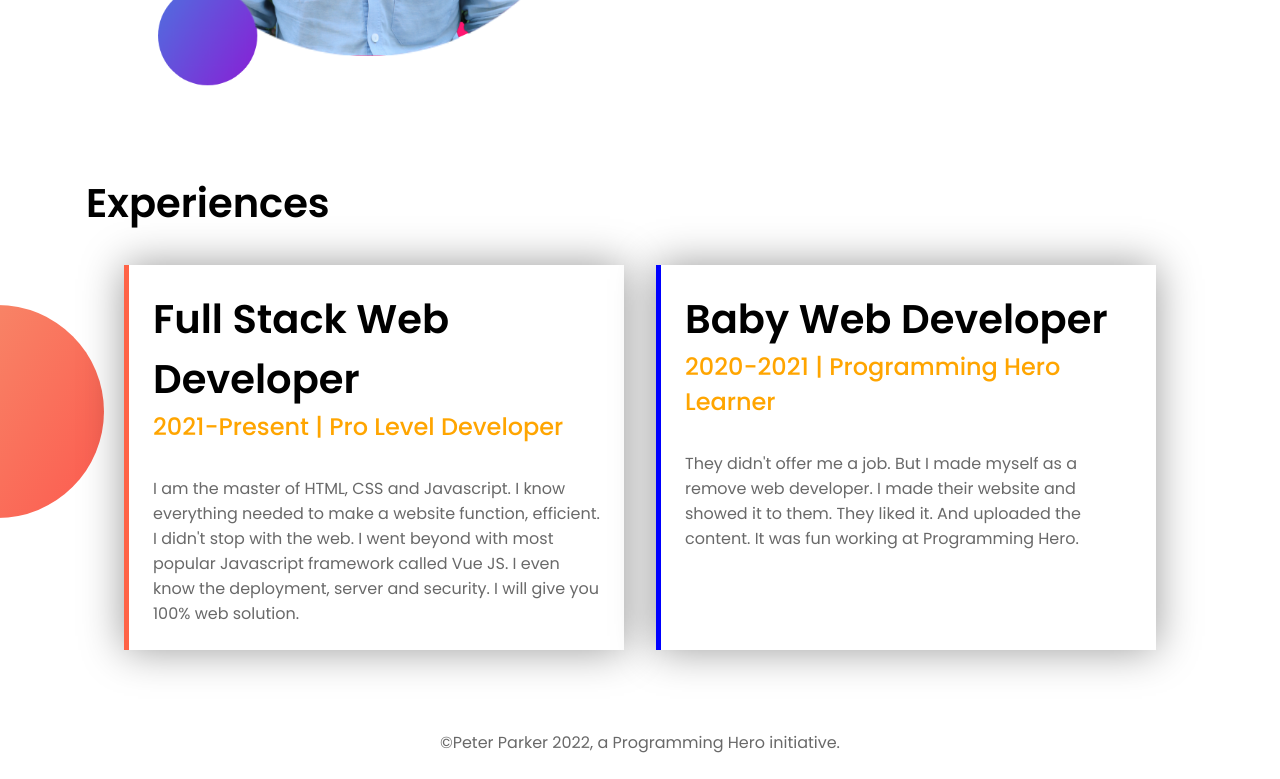
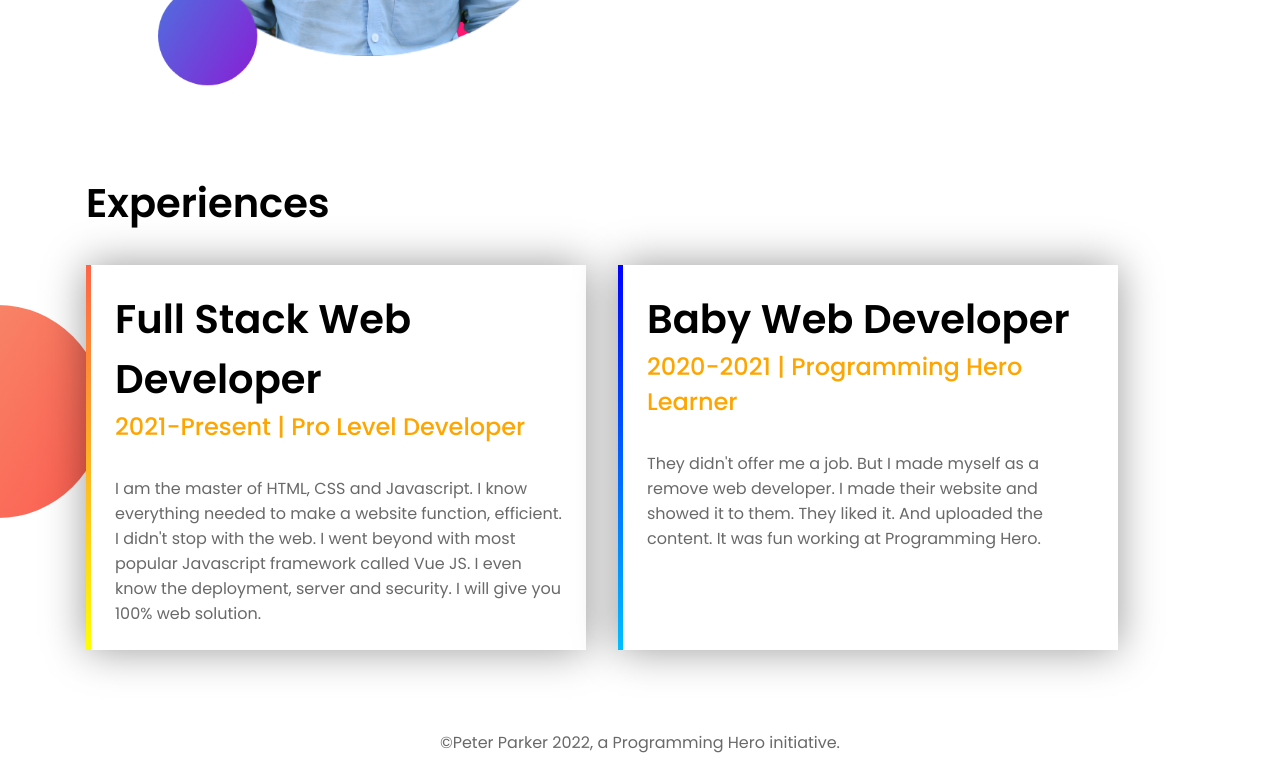
Before and after one commit to Ashik-Himel/developer-portfolio, a plain HTML site: page index.html in a window 1280 px wide. Shown: the part 1085-1864 px from the top of the page. Drawn offline with Linux system fonts and the light colour scheme.

Commit message:
Gradient border added on card

```diff
--- a/style.css
+++ b/style.css
@@ -113,7 +113,7 @@ img {
 .experiences .card-section {
     display: flex;
     gap: 2rem;
-    justify-content: center;
+    justify-content: left;
 }
 .experiences .card-section > * {
     background-color: white;
@@ -122,10 +122,12 @@ img {
     box-shadow: 0px 0px 40px rgba(0, 0, 0, 0.4);
 }
 .experiences .card-1 {
-    border-left: 5px solid tomato;
+    border-left: 5px solid transparent;
+    border-image: linear-gradient(tomato, yellow) 1 stretch;
 }
 .experiences .card-2 {
-    border-left: 5px solid blue;
+    border-left: 5px solid transparent;
+    border-image: linear-gradient(blue, deepskyblue) 1 stretch;
 }
 .experiences .card-section h3 {
     color: var(--primary-color);
```
